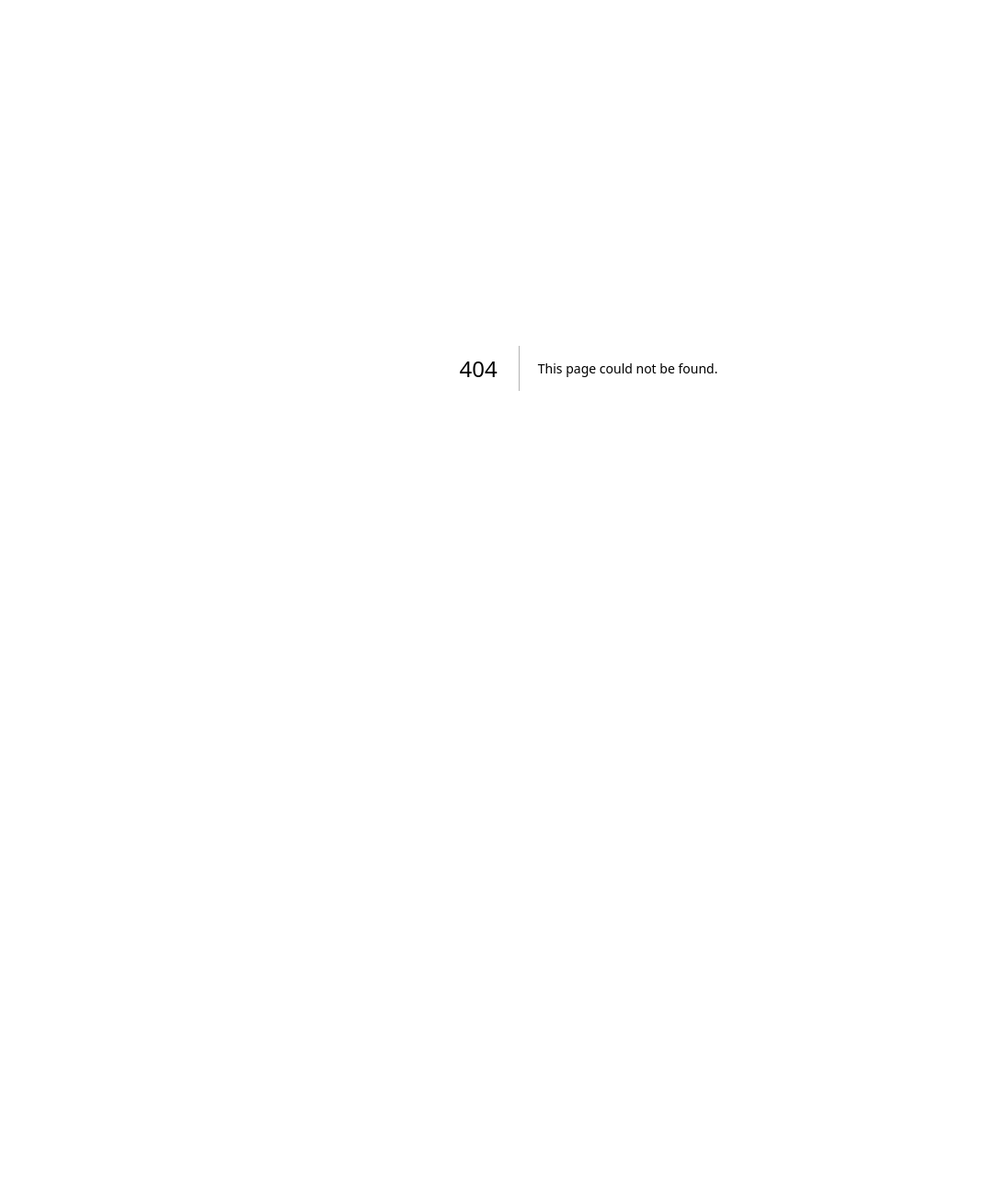
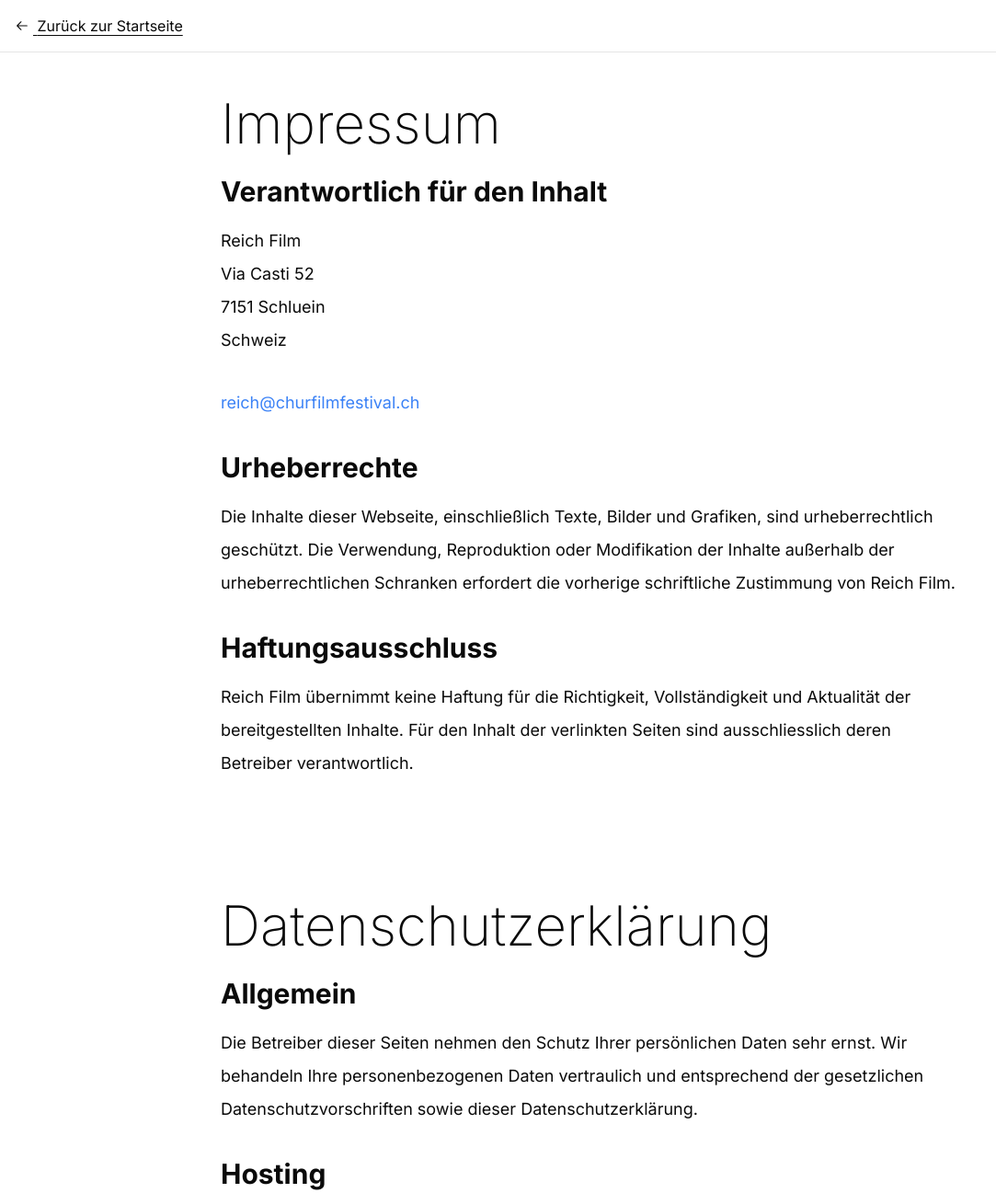
Before and after one commit to j7i/chur-film-festival, a Next.js app: page /impressum in a window 1280 px wide. Before the commit this address had no page. Shown: the top 1297 px of the page at 92% size, without its empty margins (0-1083 px from the left). Before the commit the page ends 800 px from the top, so only its background shows below. Built offline with nearby package versions, Linux system fonts and the light colour scheme.

Commit message:
add basic impressum page

```diff
--- a/app/globals.css
+++ b/app/globals.css
@@ -82,4 +82,8 @@
   body {
     @apply bg-background text-foreground;
   }
+
+  h1, h2, h3, h4, h5, h6 {
+    overflow-wrap: break-word;
+  }
 }
--- /dev/null
+++ b/app/impressum/page.tsx
@@ -0,0 +1,107 @@
+import { Separator } from "@/components/ui/separator";
+import { ArrowLeftIcon } from "@radix-ui/react-icons";
+import Link from "next/link";
+
+const Impressum = () => {
+  return (
+    <>
+      <header className="h-[56px] w-full sticky top-0 flex flex-col bg-background z-10 space-between">
+        <Link
+          href="/"
+          className="hover:underline hover:underline-offset-4 text-muted-foreground hover:text-foreground p-4"
+        >
+          <ArrowLeftIcon width={16} height={16} className="mr-1 inline mb-1" />{" "}
+          Zurück zur Startseite
+        </Link>
+        <Separator />
+      </header>
+      <div>
+        <div className="p-8 md:p-12 flex flex-col min-h-[calc(60vh)] items-center justify-center gap-8">
+          <div className="max-w-[800px] w-full ">
+            <h1 className="text-6xl font-extralight  mb-6">Impressum</h1>
+            <h2 className="text-3xl  font-bold leading-10 mb-4">
+              Verantwortlich für den Inhalt
+            </h2>
+            <p className="text-lg leading-9 mb-8">
+              Reich Film
+              <br />
+              Via Casti 52
+              <br />
+              7151 Schluein
+              <br />
+              Schweiz
+            </p>
+            <p className="text-lg leading-9 mb-8">
+              <a
+                href="mailto:reich@churfilmfestival.ch"
+                className="text-blue-500"
+              >
+                reich@churfilmfestival.ch
+              </a>
+            </p>
+
+            <h3 className="text-3xl  font-bold leading-10 mb-4">
+              Urheberrechte
+            </h3>
+            <p className="text-lg leading-9 mb-8">
+              Die Inhalte dieser Webseite, einschließlich Texte, Bilder und
+              Grafiken, sind urheberrechtlich geschützt. Die Verwendung,
+              Reproduktion oder Modifikation der Inhalte außerhalb der
+              urheberrechtlichen Schranken erfordert die vorherige schriftliche
+              Zustimmung von Reich Film.
+            </p>
+
+            <h3 className="text-3xl  font-bold leading-10 mb-4">
+              Haftungsausschluss
+            </h3>
+            <p className="text-lg leading-9 mb-8">
+              Reich Film übernimmt keine Haftung für die Richtigkeit,
+              Vollständigkeit und Aktualität der bereitgestellten Inhalte. Für
+              den Inhalt der verlinkten Seiten sind ausschliesslich deren
+              Betreiber verantwortlich.
+            </p>
+          </div>
+        </div>
+        <div className="p-8 md:p-12 flex flex-col min-h-[calc(60vh)] items-center justify-center gap-8">
+          <div className="max-w-[800px] w-full ">
+            <h2 className="text-6xl font-extralight  mb-6">
+              Datenschutzerklärung
+            </h2>
+            <h3 className="text-3xl  font-bold leading-10 mb-4">Allgemein</h3>
+            <p className="text-lg leading-9 mb-8">
+              Die Betreiber dieser Seiten nehmen den Schutz Ihrer persönlichen
+              Daten sehr ernst. Wir behandeln Ihre personenbezogenen Daten
+              vertraulich und entsprechend der gesetzlichen
+              Datenschutzvorschriften sowie dieser Datenschutzerklärung.
+            </p>
+
+            <h3 className="text-3xl  font-bold leading-10 mb-4">Hosting</h3>
+            <p className="text-lg leading-9 mb-8">
+              Unsere Webseite wird auf Servern von Infomaniak
+              (www.infomaniak.ch) gehostet. Infomaniak ist ein Schweizer
+              Anbieter, der hohe Datenschutzstandards erfüllt und sich
+              verpflichtet, die Daten unserer Websitebesucher zu schützen.
+            </p>
+
+            <h3 className="text-3xl  font-bold leading-10 mb-4">Newsletter</h3>
+            <p className="text-lg leading-9 mb-8">
+              Wenn Sie den auf der Website angebotenen Newsletter abonnieren
+              möchten, benötigen wir von Ihnen eine E-Mail-Adresse sowie
+              Informationen, welche uns die Überprüfung gestatten, dass Sie der
+              Inhaber der angegebenen E-Mail-Adresse sind und mit dem Empfang
+              des Newsletters einverstanden sind. Weitere Daten werden nicht
+              bzw. nur auf freiwilliger Basis erhoben. Für den Versand unseres
+              Newsletters verwenden wir das Newsletter-Tool von Infomaniak
+              (https://newsletter.infomaniak.com). Ihre Daten werden daher an
+              Infomaniak übermittelt. Infomaniak wird diese Daten nicht an
+              Dritte weitergeben oder für andere Zwecke als für den Versand des
+              Newsletters verwenden. Jeder versendete Newsletter ist mit einem
+              "Abmelde-Link" versehen.
+            </p>
+          </div>
+        </div>
+      </div>
+    </>
+  );
+};
+export default Impressum;
```
